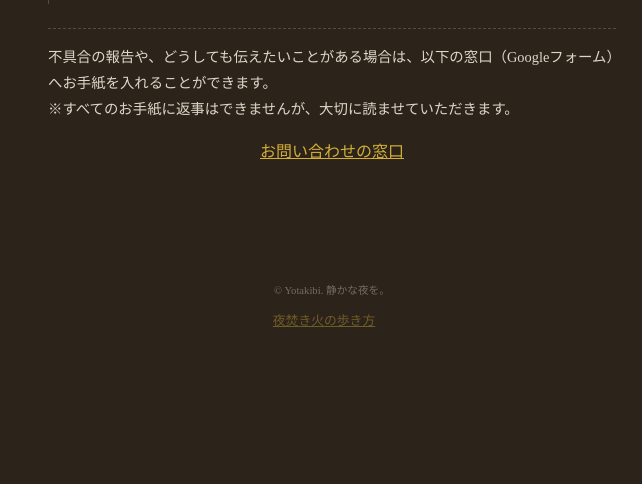
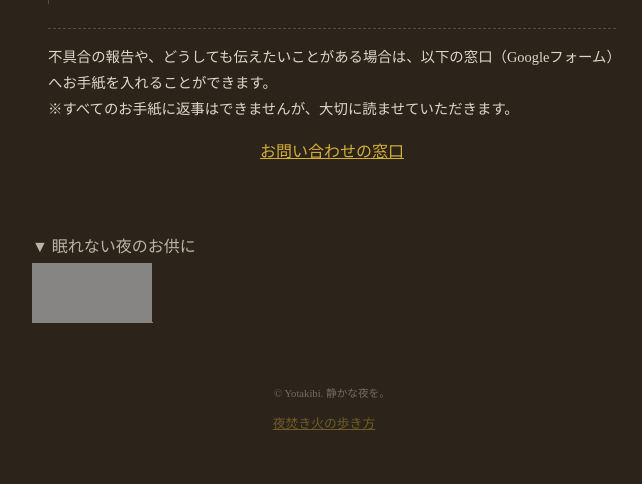
Before and after one commit to karaagenomuranaoya/yotakibi, a Flask app: page /manual in a window 1280 px wide. Shown: the part 1905-2389 px from the top of the page, without its empty margins (308-950 px from the left). Before the commit the page ends 2232 px from the top, so only its background shows below. Run offline with Flask 3, Linux system fonts and the light colour scheme; grey boxes are pictures that could not be loaded.

Commit message:
rakuten books

```diff
--- a/templates/manual.html
+++ b/templates/manual.html
@@ -165,4 +165,13 @@
         color: #ccc;
     }
 </style>
+<p style="line-height: 2; opacity: 0.8;">
+    ▼ 眠れない夜のお供に<br>
+    <a href="<a href=" //af.moshimo.com/af/c/click?a_id=5295150&p_id=56&pc_id=56&pl_id=637" rel="nofollow"
+        referrerpolicy="no-referrer-when-downgrade" attributionsrc><img
+            src="//image.moshimo.com/af-img/0032/000000000637.gif" width="120" height="60" style="border:none;"></a><img
+        src="//i.moshimo.com/af/i/impression?a_id=5295150&p_id=56&pc_id=56&pl_id=637" width="1" height="1"
+        style="border:none;" loading="lazy">
+    </a>
+</p>
 {% endblock %}
```
